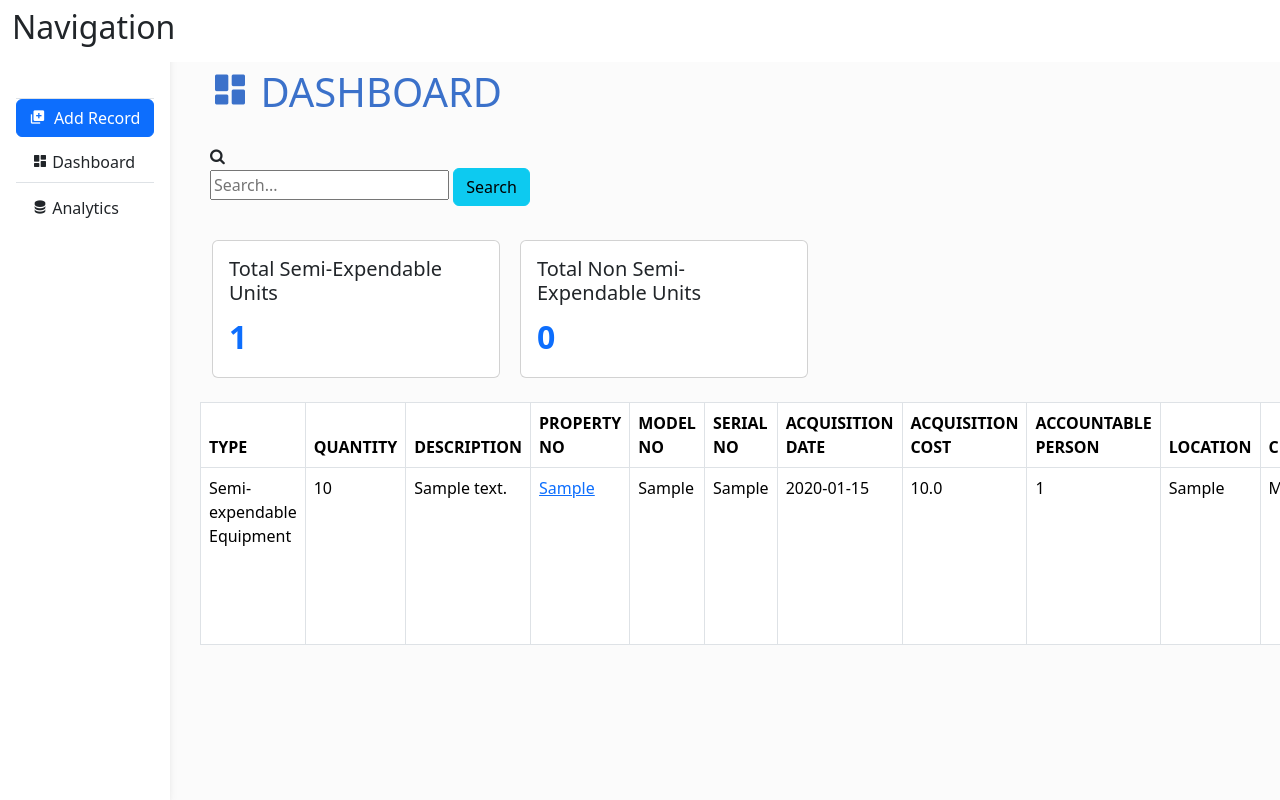
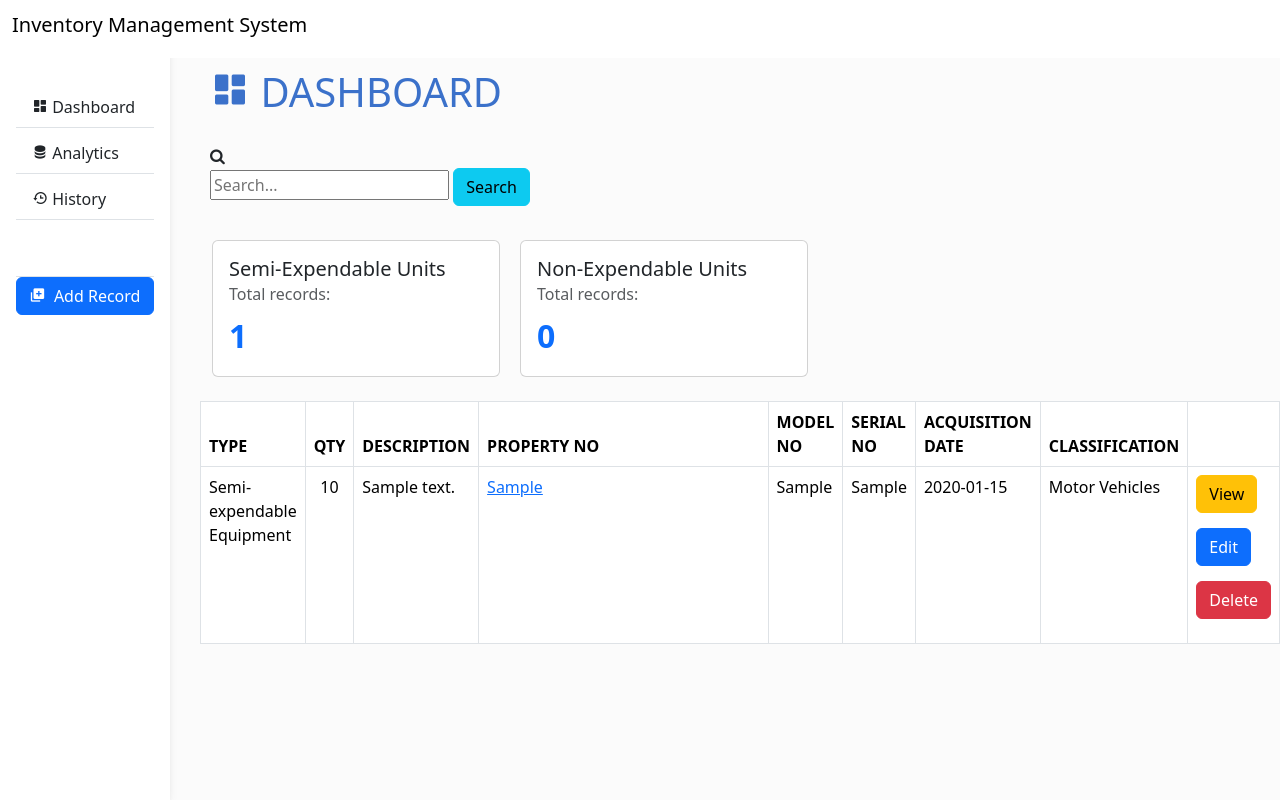
Before and after one commit to CAAP-Information-System/inventory-supply, a Django app: page / in a window 1280 px wide. Run offline with Django 4.2, Linux system fonts and the light colour scheme; tables that the repository leaves empty hold one stand-in row (values such as "Sample post"); some libraries are stand-ins or nearby versions.

Commit message:
improved search function and for navbar

```diff
--- a/inventorySupplyApp/static/css/base.css
+++ b/inventorySupplyApp/static/css/base.css
@@ -1,6 +1,8 @@
 body {
     background-color: #fbfbfb;
   }
+
+
   @media (min-width: 991.98px) {
     main {
       padding-left: 200px;
--- a/inventorySupplyApp/templates/base.html
+++ b/inventorySupplyApp/templates/base.html
@@ -21,14 +21,20 @@
     <nav id="sidebarMenu" class="collapse d-lg-block sidebar collapse bg-white">
       <div class="position-sticky">
         <div class="list-group list-group-flush mx-3 mt-4">
+          <a href="/" class="list-group-item list-group-item-action py-2 ripple" style="margin-top: 5px;">
+            <i class='bx bxs-dashboard'></i>&nbsp;<span>Dashboard</span>
+          </a>
+          <a href="{% url 'error_404' %}" class="list-group-item list-group-item-action py-2 ripple"
+            style="margin-top: 5px;">
+            <i class='bx bxs-data'></i>&nbsp;<span>Analytics</span>
+          </a>
+          <a href="{% url 'error_404' %}" class="list-group-item list-group-item-action py-2 ripple"
+          style="margin-top: 5px;">
+          <i class='bx bx-history'></i>&nbsp;<span>History</span>
+        </a>
+          <div style="margin-top: 5vh;"></div>
           <a href="#" class="list-group-item list-group-item-action py-2 ripple" aria-current="true">
             <a href="{% url 'add' %}" class="btn btn-primary"><i class='bx bxs-add-to-queue'></i>&nbsp; Add Record</a>
-          </a>
-          <a href="/" class="list-group-item list-group-item-action py-2 ripple" style="margin-top: 5px;" >
-            <i class='bx bxs-dashboard' ></i>&nbsp;<span>Dashboard</span>
-          </a>
-          <a href="{% url 'error_404' %}" class="list-group-item list-group-item-action py-2 ripple" style="margin-top: 5px;" >
-            <i class='bx bxs-data'></i>&nbsp;<span>Analytics</span>
           </a>
         </div>
       </div>
@@ -40,7 +46,7 @@
           aria-controls="sidebarMenu" aria-expanded="false" aria-label="Toggle navigation">
           <i class="fas fa-bars"></i>
         </button>
-        <h2>Navigation</h2>
+        <h2 class="navbar-brand">Inventory Management System</h2>
 
       </div>
     </nav>
@@ -58,4 +64,20 @@
 
 </body>
 
+<script>
+  // Get the current URL path
+  const currentPath = window.location.pathname;
+
+  // Remove the leading slash from the URL
+  const cleanPath = currentPath.substring(1);
+
+  // Get the navigation item corresponding to the current URL
+  const currentItem = document.getElementById(cleanPath);
+
+  // Add the "active" class to the current navigation item
+  if (currentItem) {
+    currentItem.classList.add("active");
+  }
+</script>
+
 </html>
--- a/inventorySupplyApp/templates/components/home.html
+++ b/inventorySupplyApp/templates/components/home.html
@@ -6,7 +6,7 @@
 <link rel="stylesheet" type="text/css" href="{%static 'css/home.css'%}">
 <h1 style="padding: 10px; color: #3B71CA;"><i class='bx bxs-dashboard'></i>&nbsp;DASHBOARD</h2>
     <div class="input-group">
-        <form style="padding: 10px;" action="/searchbar" method="POST">
+        <form style="padding: 10px;" action="{% url 'searchbar' %}" method="POST">
             {% csrf_token %}
             <div class="search-container">
                 <div class="search-icon">
@@ -33,14 +33,16 @@
         <div class="container d-flex">
             <div class="card" style="width: 18rem;">
                 <div class="card-body">
-                    <h5 class="card-title">Total Semi-Expendable Units</h5>
+                    <h5 class="card-title">Semi-Expendable Units</h5>
+                    <h6 class="card-subtitle mb-2 text-muted">Total records:</h6>
                     <div class="card-text text-primary" style="font-size: 2rem; font-weight: bold;">{{semi_exp}}</div>
                 </div>
             </div>
 
             <div class="card" style="width: 18rem; margin-left: 20px;">
                 <div class="card-body">
-                    <h5 class="card-title">Total Non Semi-Expendable Units</h5>
+                    <h5 class="card-title">Non-Expendable Units</h5>
+                    <h6 class="card-subtitle mb-2 text-muted">Total records:</h6>
                     <div class="card-text text-primary" style="font-size: 2rem; font-weight: bold;">{{non_exp}}</div>
                 </div>
             </div>
@@ -53,77 +55,16 @@
         <div class="table-responsive">
             <br>
 
-            <table id="inventory-table" class="table table-bordered table-hover" width="100%" data-sort-order="asc">
-
+            <table id="inventory-table" class="table table-bordered table-hover table-fixed" data-sort-order="asc">
                 <thead>
                     <th>TYPE</th>
-                    <th>QUANTITY</th>
+                    <th>QTY</th>
                     <th>DESCRIPTION</th>
-                    <th>PROPERTY NO</th>
-                    <th>MODEL NO</th>
-                    <th>SERIAL NO</th>
+                    <th width="100%">PROPERTY NO</th>
+                    <th width="100%">MODEL NO</th>
+                    <th width="50%">SERIAL NO</th>
                     <th>ACQUISITION DATE</th>
-                    <th>ACQUISITION COST</th>
-                    <th>ACCOUNTABLE PERSON</th>
-                    <th data-sortable="true" onclick="sortTable('9')">LOCATION</th>
-                    <th>CLASSIFICATION</th>
-                    <th colspan="2"></th>
-                </thead>
-                <tbody>
-                    {% for inv in inventory %}
-                    <tr>
-                        <td>{{ inv.inv_type|linebreaksbr }}</td>
-                        <td>{{ inv.inv_quantity|linebreaksbr }}</td>
-                        <td>{{ inv.inv_description|truncatechars:50|linebreaksbr }}</td>
-                        <td>{{ inv.inv_property|linebreaksbr }}</td>
-                        <td>{{ inv.inv_model|linebreaksbr}}</td>
-                        <td>
-                            <a href="{% url 'view' inv.id %}">
-                                {{ inv.inv_serial|linebreaksbr}}
-                            </a>
-
-                        </td>
-                        <td>{{ inv.inv_acqDate|linebreaksbr}}</td>
-                        <td>{{ inv.inv_acqCost|linebreaksbr}}</td>
-                        <td>{{ inv.inv_accountable|linebreaksbr}}</td>
-                        <td>{{ inv.inv_loc|linebreaksbr}}</td>
-                        <td>{{ inv.inv_class|linebreaksbr}}</td>
-
-                        <td colspan="2">
-                            <p data-placement="top" data-toggle="tooltip" title="Edit">
-                                <a href="{% url 'update_inventory' inv.id %}" class="btn btn-primary btn-xs"
-                                    data-title="Edit" data-toggle="modal" data-target="#edit">
-                                    Edit
-                                </a>
-                            </p>
-                            <button type="button" class="btn btn-danger" data-toggle="modal" data-target="#deleteModal">
-                                Delete
-                            </button>
-                            </p>
-
-                        </td>
-                    </tr>
-                    {% endfor %}
-                </tbody>
-
-            </table>
-        </div>
-
-        {% else %}
-        <div class="table-responsive">
-            <br>
-            <table id="inventory-table" class="table table-bordered table-hover" width="100%" data-sort-order="asc">
-                <thead>
-                    <th>TYPE</th>
-                    <th>QUANTITY</th>
-                    <th>DESCRIPTION</th>
-                    <th>PROPERTY NO</th>
-                    <th>MODEL NO</th>
-                    <th>SERIAL NO</th>
-                    <th>ACQUISITION DATE</th>
-                    <th>ACQUISITION COST</th>
-                    <th>ACCOUNTABLE PERSON</th>
-                    <th class="pointer" data-sortable="true" onclick="sortTable('9')">LOCATION</th>
+                    <!-- <th class="pointer" data-sortable="true" onclick="sortTable('9')">LOCATION</th> -->
                     <th>CLASSIFICATION</th>
                     <th colspan="2"></th>
                 </thead>
@@ -141,9 +82,64 @@
                         <td>{{ inv.inv_model|linebreaksbr}}</td>
                         <td>{{ inv.inv_serial|linebreaksbr}}</td>
                         <td>{{ inv.inv_acqDate|linebreaksbr}}</td>
-                        <td>{{ inv.inv_acqCost|linebreaksbr}}</td>
-                        <td>{{ inv.inv_accountable|linebreaksbr}}</td>
-                        <td>{{ inv.inv_loc|linebreaksbr}}</td>
+                        <td>{{ inv.inv_class|linebreaksbr}}</td>
+
+
+                        <td colspan="2">
+                            <button type="button" class="btn btn-warning" data-toggle="modal"
+                                data-target="#viewModal{{inv.id}}">
+                                View
+                            </button>
+                            <div style="margin-top: 15px;"></div>
+                            <a href="{% url 'update' inv.id %}" class="btn btn-primary">
+                                Edit
+                            </a>
+                            <div style="margin-top: 15px;"></div>
+                            <button type="button" class="btn btn-danger" data-toggle="modal"
+                                data-target="#deleteModal{{inv.id}}">
+                                Delete
+                            </button>
+                            </p>
+
+                        </td>
+
+                    </tr>
+                    {% endfor %}
+                </tbody>
+
+            </table>
+        </div>
+
+        {% else %}
+        <div class="table-responsive">
+            <br>
+            <table id="inventory-table" class="table table-bordered table-hover table-fixed" data-sort-order="asc">
+                <thead>
+                    <th>TYPE</th>
+                    <th>QTY</th>
+                    <th>DESCRIPTION</th>
+                    <th width="100%">PROPERTY NO</th>
+                    <th width="100%">MODEL NO</th>
+                    <th width="50%">SERIAL NO</th>
+                    <th>ACQUISITION DATE</th>
+                    <!-- <th class="pointer" data-sortable="true" onclick="sortTable('9')">LOCATION</th> -->
+                    <th>CLASSIFICATION</th>
+                    <th colspan="2"></th>
+                </thead>
+                <tbody>
+                    {% for inv in inventory %}
+                    <tr>
+                        <td>{{ inv.inv_type|linebreaksbr }}</td>
+                        <td style="text-align: center;">{{ inv.inv_quantity|linebreaksbr }}</td>
+                        <td>{{ inv.inv_description|truncatechars:50|linebreaksbr }}</td>
+                        <td>
+                            <a href="{% url 'view' inv.id %}">
+                                {{ inv.inv_property|linebreaksbr}}
+                            </a>
+                        </td>
+                        <td>{{ inv.inv_model|linebreaksbr}}</td>
+                        <td>{{ inv.inv_serial|linebreaksbr}}</td>
+                        <td>{{ inv.inv_acqDate|linebreaksbr}}</td>
                         <td>{{ inv.inv_class|linebreaksbr}}</td>
 
 
@@ -175,6 +171,8 @@
 
         {% endif %}
 
+        <div>
+
             {% for inv in inventory %}
             <div class="modal fade" id="deleteModal{{ inv.id }}" tabindex="-1" role="dialog"
                 aria-labelledby="deleteModalLabel" aria-hidden="true">
@@ -204,8 +202,8 @@
 
 
             {% for inv in inventory %}
-        <div class="modal fade" id="viewModal{{ inv.id }}" tabindex="-1" role="dialog" aria-labelledby="viewModalLabel"
-            aria-hidden="true">
+            <div class="modal fade" id="viewModal{{ inv.id }}" tabindex="-1" role="dialog"
+                aria-labelledby="viewModalLabel" aria-hidden="true">
                 <div class="modal-dialog" role="document">
                     <div class="modal-content">
                         <div class="modal-header">
@@ -223,13 +221,11 @@
                                 <label class="lbl-view">Acquisition Date:</label>
                                 <div class="txt-view">{{inv.inv_acqDate}}</div>
                             </form>
-
                         </div>
                         <div class="modal-footer">
                             <div style="display: flex; align-items: center;">
                                 <a href="{% url 'view' inv.id %}" class="btn btn-primary btn-xs">
                                     Check full details
-                                <i class='bx bx-chevron-right bx-sm'></i>
                                 </a>
                             </div>
 
@@ -240,6 +236,7 @@
             </div>
             {% endfor %}
 
+        </div>
     </section>
 
 
--- a/inventorySupplyApp/urls.py
+++ b/inventorySupplyApp/urls.py
@@ -2,13 +2,13 @@ from django.urls import path,re_path
 from . import views
 
 urlpatterns = [
-    path('searchbar', views.SearchProject, name='SearchProject' ),
-
+    path('searchbar', views.SearchProject, name='searchbar' ),
     path('', views.home),
     path('add/', views.add_inventory, name='add'),
     path('edit/<int:id>', views.edit_inventory),
     path('view/<int:id>', views.view_inventory, name='view'),
-    path('update/<int:id>/', views.update_inventory, name='update'),
+    path('<int:id>/update', views.update_inventory, name='update'),
+    path('<int:id>/delete', views.delete_view, name='delete'),
     path('<int:id>/delete', views.delete_inventory, name='delete_inventory'),
     path('inventory/', views.InventoryList.as_view()),
     path('<str:sort_order>/', views.home, name='home'),
--- a/inventorySupplyApp/views.py
+++ b/inventorySupplyApp/views.py
@@ -28,7 +28,19 @@ class InventoryList(generics.ListCreateAPIView):
 
 def SearchProject(request):
     value = request.POST['search']
-    inventory = Inventory.objects.filter(Q(inv_quantity__icontains=value) | Q(inv_class__icontains=value)).order_by('inv_type')
+    inventory = Inventory.objects.filter(
+        Q(inv_type__icontains=value) |
+        Q(inv_quantity__icontains=value) |
+        Q(inv_description__icontains=value) |
+        Q(inv_model__icontains=value) |
+        Q(inv_serial__icontains=value) |
+        Q(inv_acqCost__icontains=value) |
+        Q(inv_acqDate__icontains=value) |
+        Q(inv_loc__icontains=value) |
+        Q(inv_class__icontains=value)
+
+
+        ).order_by('inv_type')
     return render(request, 'components/home.html',{'inventory': inventory,})
 
 
@@ -66,10 +78,9 @@ def add_inventory(request):
 def view_inventory(request,id):
     context ={}
 
-    # add the dictionary during initialization
-    context["view"] = Inventory.objects.get(id = id)
+    view = Inventory.objects.get(id = id)
 
-    return render(request, "crud/view.html", context)
+    return render(request, "crud/view.html", {'view': view})
 
 def edit_inventory(request,id):
     context = {}
@@ -93,6 +104,17 @@ def update_inventory(request, id):
 
     return render(request, "crud/update.html", context)
 
+
+def delete_view(request, id):
+    context = {}
+    obj = get_object_or_404(Inventory, id=id)
+
+    if request.method == "POST":
+        obj.delete()
+        return HttpResponseRedirect("/")
+
+    return render(request, "crud/view.html", context)
+
 def delete_inventory(request, id):
     context = {}
     obj = get_object_or_404(Inventory, id=id)
```
Also changed, not shown: inventorySupplyApp/templates/crud/view.html (+32 -7 lines), inventorySupplyApp/static/css/home.css (line endings or trailing spaces). Lines whose indentation alone changed are shown as unchanged.
